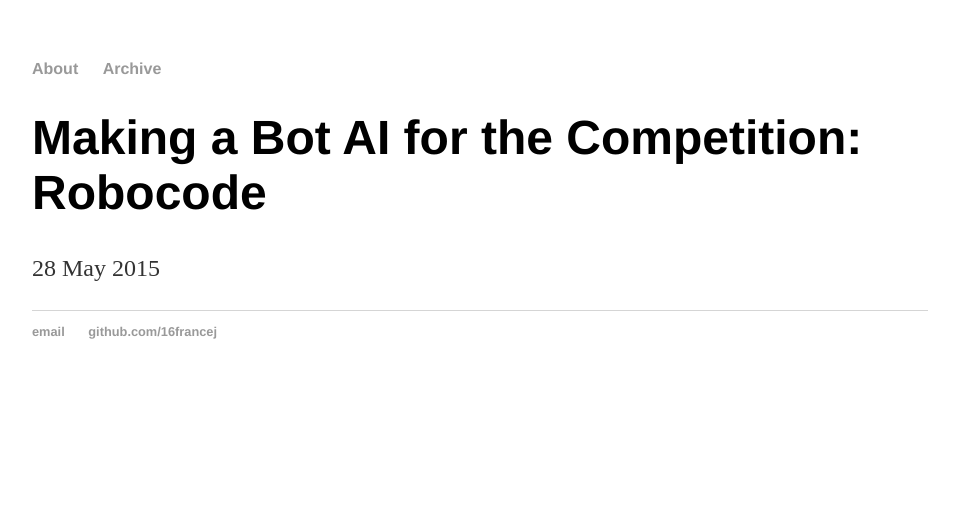
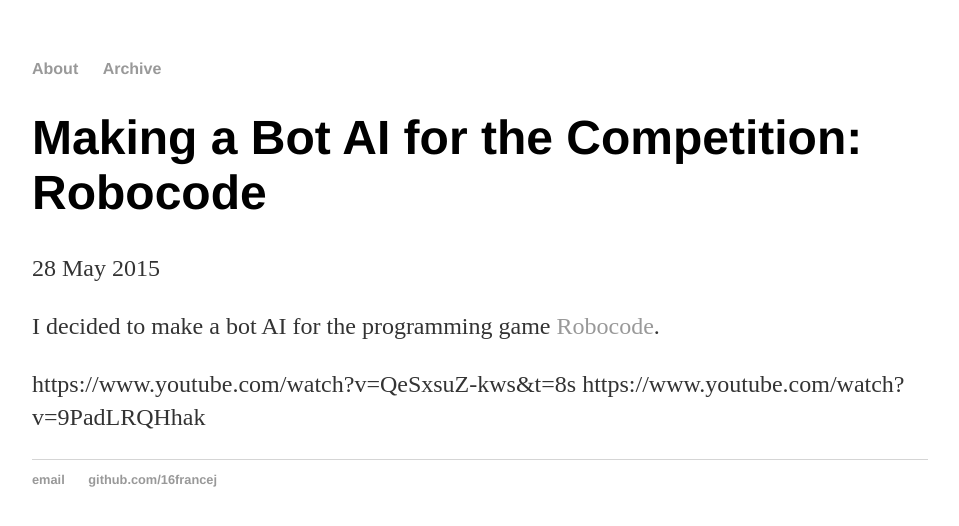
Before and after one commit to 16francej/16francej.github.io, a Jekyll site: the page built from _posts/2015-5-28-Robocode-Bot-AI.md, in a window 1280 px wide. Shown: the top 526 px of the page, without its empty margins (160-1119 px from the left). Built offline with Jekyll 4.4.1, drawn with Linux system fonts in a browser that asks for light colours.

Commit message:
Update 2015-5-28-Robocode-Bot-AI.md

```diff
--- a/_posts/2015-5-28-Robocode-Bot-AI.md
+++ b/_posts/2015-5-28-Robocode-Bot-AI.md
@@ -3,3 +3,8 @@
 title: "Making a Bot AI for the Competition: Robocode"
 date: 2015-5-28
 ---
+
+I decided to make a bot AI for the programming game [Robocode](http://robowiki.net/wiki/Main_Page).
+
+https://www.youtube.com/watch?v=QeSxsuZ-kws&t=8s
+https://www.youtube.com/watch?v=9PadLRQHhak
```
